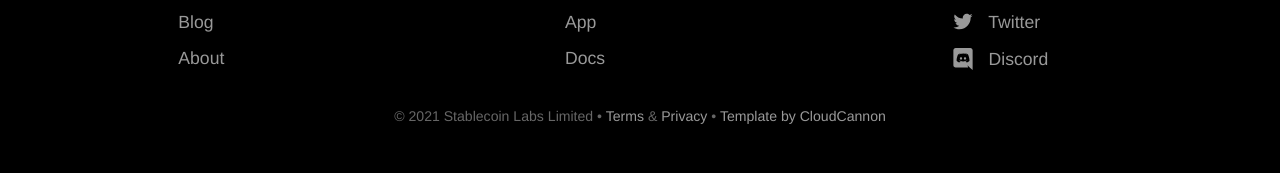
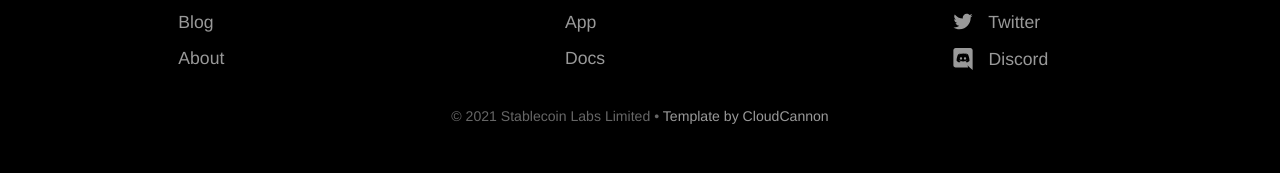
Before and after one commit to gyrostable/gyroscope-landing, a Jekyll site: the page built from index.html, in a window 1280 px wide. Shown: the part 800-973 px from the top of the page. Built offline with Jekyll 4.4.1, drawn with Linux system fonts in a browser that asks for light colours.

Commit message:
Remove unused terms and privacy links

```diff
--- a/_layouts/default.html
+++ b/_layouts/default.html
@@ -45,7 +45,7 @@
 					</ul>
 					{% endfor %}
 				</div>
-				<p class="copyright">&copy; {{ site.time | date: '%Y' }} Stablecoin Labs Limited • <a href="#">Terms</a> &amp; <a href="#">Privacy</a> • <a href="https://cloudcannon.com/">Template by CloudCannon</a></p>
+				<p class="copyright">&copy; {{ site.time | date: '%Y' }} Stablecoin Labs Limited <!--• <a href="#">Terms</a> &amp; <a href="#">Privacy</a> --> • <a href="https://cloudcannon.com/">Template by CloudCannon</a></p>
 			</div>
 		</footer>
 		<script>
```
